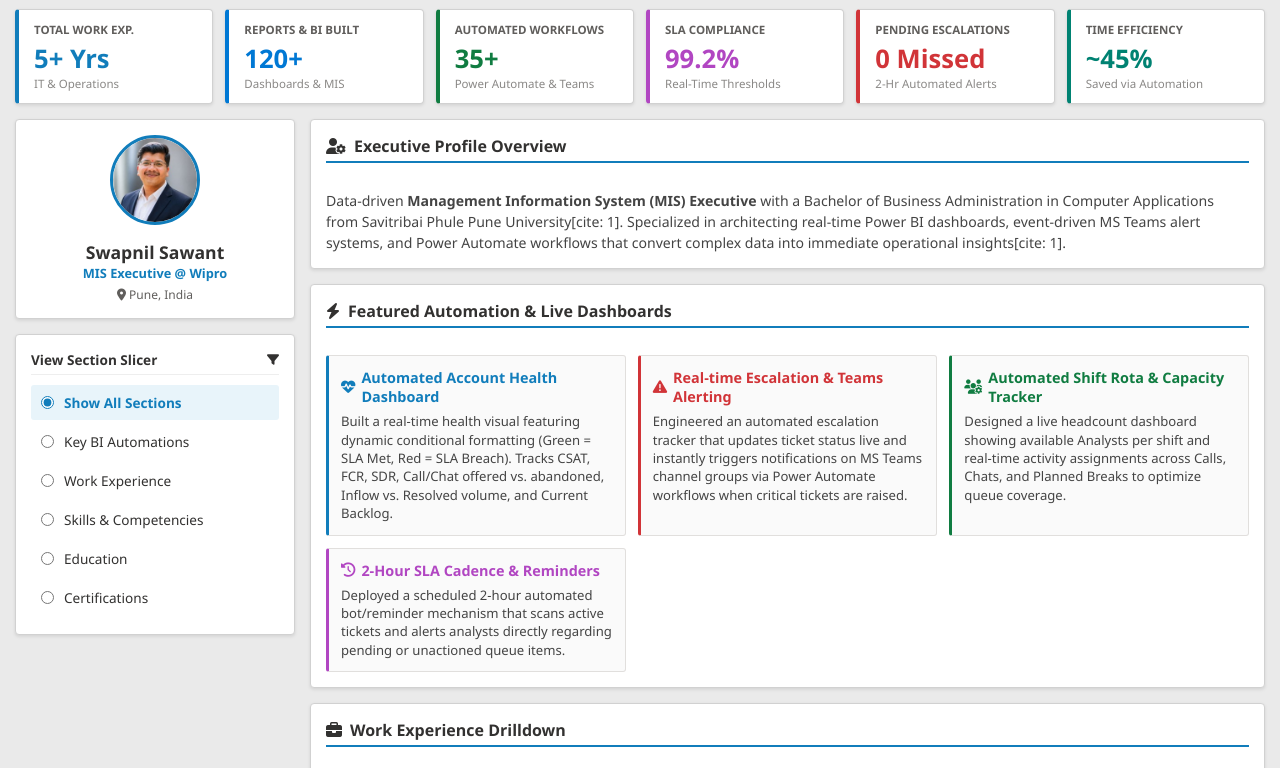
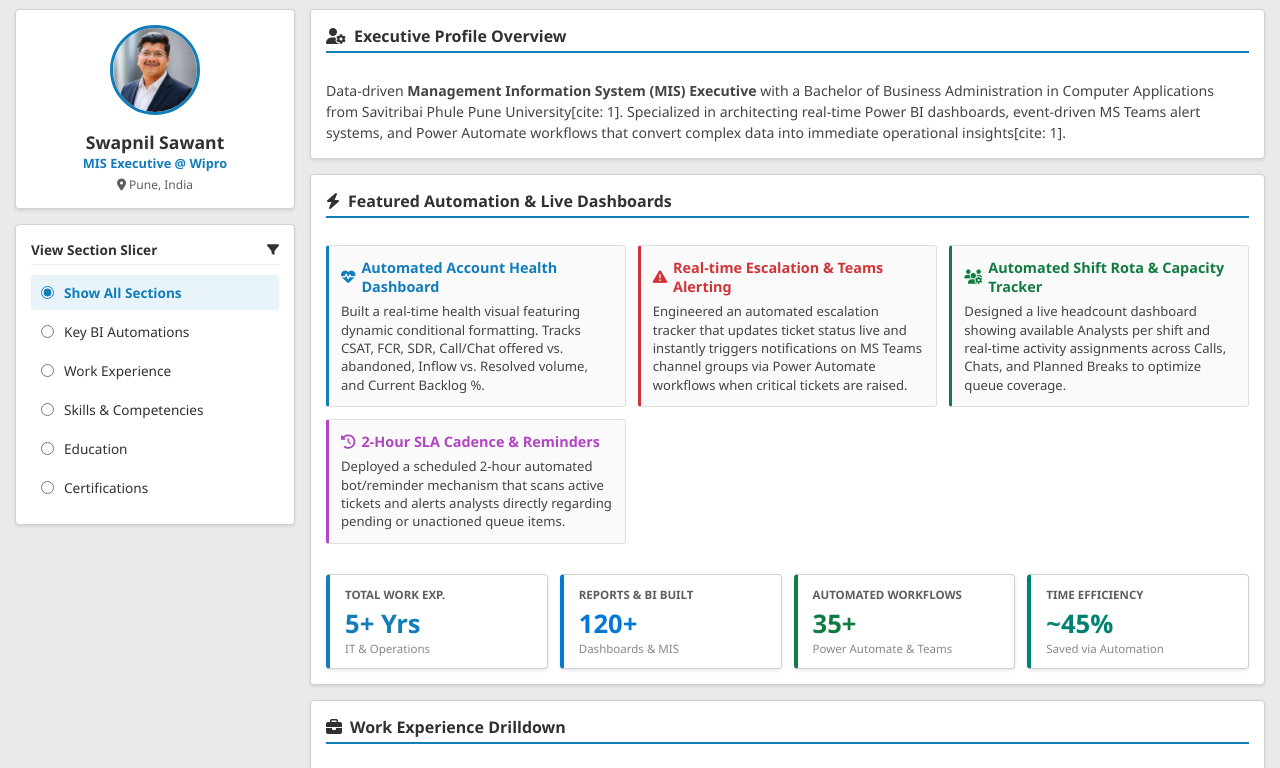
Before and after one commit to SwapnilSawant8575/Swapnil_Resume, a plain HTML site: page index.html in a window 1280 px wide. Shown: the part 56-824 px from the top of the page. Drawn offline with Linux system fonts and the light colour scheme.

Commit message:
Update index.html

```diff
--- a/index.html
+++ b/index.html
@@ -86,12 +86,8 @@
         /* KPI Cards Grid */
         .kpi-wrapper {
             display: grid;
-            grid-template-columns: repeat(auto-fit, minmax(180px, 1fr));
+            grid-template-columns: repeat(auto-fit, minmax(200px, 1fr));
             gap: 12px;
-            padding: 15px 15px 0 15px;
-            max-width: 1600px;
-            margin: 0 auto;
-            width: 100%;
         }
 
         .kpi-card {
@@ -306,7 +302,7 @@
     <header>
         <div class="brand">
             <i class="fa-solid fa-chart-column"></i>
-            <span>Power BI Executive Dashboard | Swapnil Sawant</span>
+            <span>Swapnil Sawant | MIS Executive</span>
         </div>
         <div class="contact-bar">
             <a href="tel:+917385552883" class="contact-btn"><i class="fa-solid fa-phone"></i> Call</a>
@@ -316,40 +312,6 @@
             <a href="https://instagram.com/swapnil_sawant_8575" target="_blank" class="contact-btn ig"><i class="fa-brands fa-instagram"></i> Instagram</a>
         </div>
     </header>
-
-    <!-- Top KPI Performance Tiles Grid -->
-    <div class="kpi-wrapper">
-        <div class="kpi-card">
-            <div class="kpi-title">Total Work Exp.</div>
-            <div class="kpi-value">5+ Yrs</div>
-            <div class="kpi-subtext">IT & Operations</div>
-        </div>
-        <div class="kpi-card" style="border-left-color: #0078d4;">
-            <div class="kpi-title">Reports & BI Built</div>
-            <div class="kpi-value" style="color: #0078d4;">120+</div>
-            <div class="kpi-subtext">Dashboards & MIS</div>
-        </div>
-        <div class="kpi-card" style="border-left-color: #107c41;">
-            <div class="kpi-title">Automated Workflows</div>
-            <div class="kpi-value" style="color: #107c41;">35+</div>
-            <div class="kpi-subtext">Power Automate & Teams</div>
-        </div>
-        <div class="kpi-card" style="border-left-color: #b146c2;">
-            <div class="kpi-title">SLA Compliance</div>
-            <div class="kpi-value" style="color: #b146c2;">99.2%</div>
-            <div class="kpi-subtext">Real-Time Thresholds</div>
-        </div>
-        <div class="kpi-card" style="border-left-color: #d13438;">
-            <div class="kpi-title">Pending Escalations</div>
-            <div class="kpi-value" style="color: #d13438;">0 Missed</div>
-            <div class="kpi-subtext">2-Hr Automated Alerts</div>
-        </div>
-        <div class="kpi-card" style="border-left-color: #008272;">
-            <div class="kpi-title">Time Efficiency</div>
-            <div class="kpi-value" style="color: #008272;">~45%</div>
-            <div class="kpi-subtext">Saved via Automation</div>
-        </div>
-    </div>
 
     <!-- Main Canvas & Sidebar -->
     <div class="dashboard">
@@ -412,7 +374,7 @@
                     <div class="project-card">
                         <div class="project-title"><i class="fa-solid fa-heart-pulse"></i> Automated Account Health Dashboard</div>
                         <div class="project-desc">
-                            Built a real-time health visual featuring dynamic conditional formatting (Green = SLA Met, Red = SLA Breach). Tracks CSAT, FCR, SDR, Call/Chat offered vs. abandoned, Inflow vs. Resolved volume, and Current Backlog.
+                            Built a real-time health visual featuring dynamic conditional formatting. Tracks CSAT, FCR, SDR, Call/Chat offered vs. abandoned, Inflow vs. Resolved volume, and Current Backlog %.
                         </div>
                     </div>
 
@@ -437,6 +399,30 @@
                         </div>
                     </div>
 
+                </div>
+
+                <!-- KPI Performance Tiles placed directly below Featured Automation -->
+                <div class="kpi-wrapper" style="margin-top: 15px;">
+                    <div class="kpi-card">
+                        <div class="kpi-title">Total Work Exp.</div>
+                        <div class="kpi-value">5+ Yrs</div>
+                        <div class="kpi-subtext">IT & Operations</div>
+                    </div>
+                    <div class="kpi-card" style="border-left-color: #0078d4;">
+                        <div class="kpi-title">Reports & BI Built</div>
+                        <div class="kpi-value" style="color: #0078d4;">120+</div>
+                        <div class="kpi-subtext">Dashboards & MIS</div>
+                    </div>
+                    <div class="kpi-card" style="border-left-color: #107c41;">
+                        <div class="kpi-title">Automated Workflows</div>
+                        <div class="kpi-value" style="color: #107c41;">35+</div>
+                        <div class="kpi-subtext">Power Automate & Teams</div>
+                    </div>
+                    <div class="kpi-card" style="border-left-color: #008272;">
+                        <div class="kpi-title">Time Efficiency</div>
+                        <div class="kpi-value" style="color: #008272;">~45%</div>
+                        <div class="kpi-subtext">Saved via Automation</div>
+                    </div>
                 </div>
             </div>
 
```
